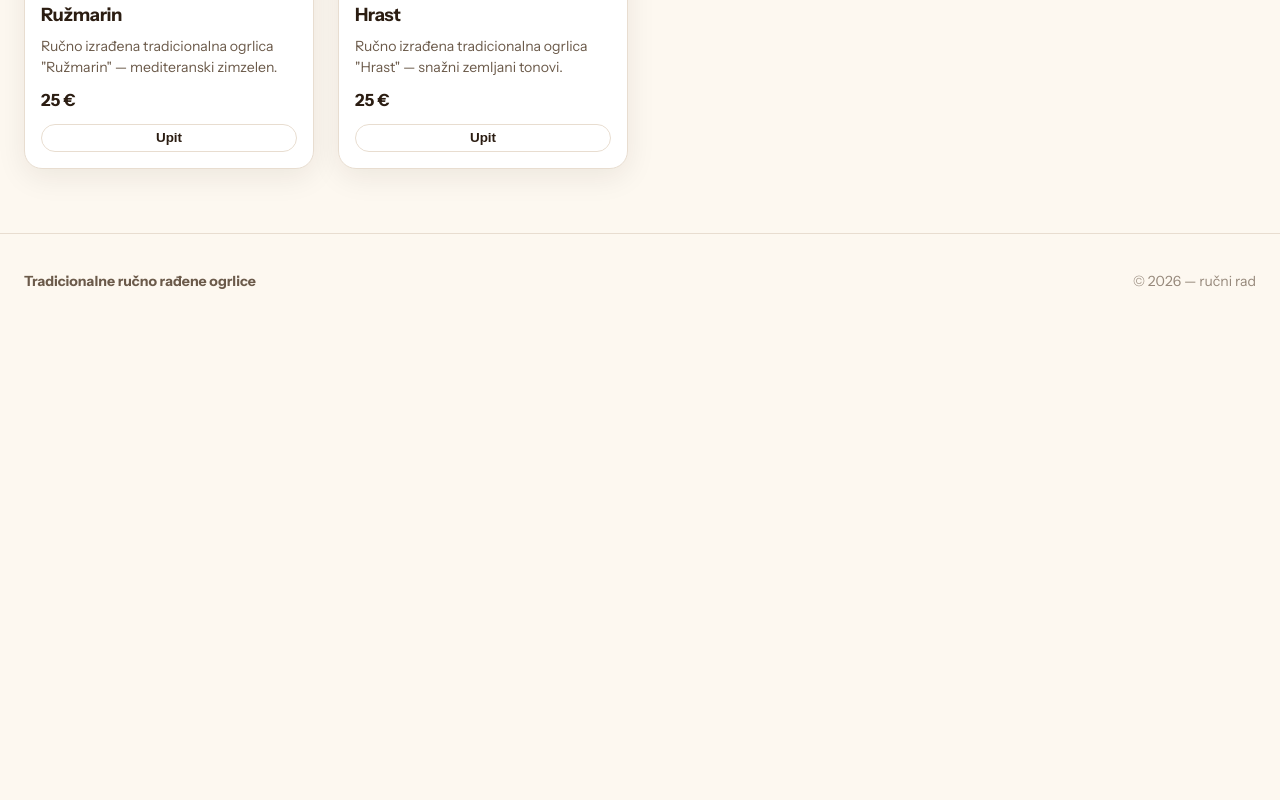
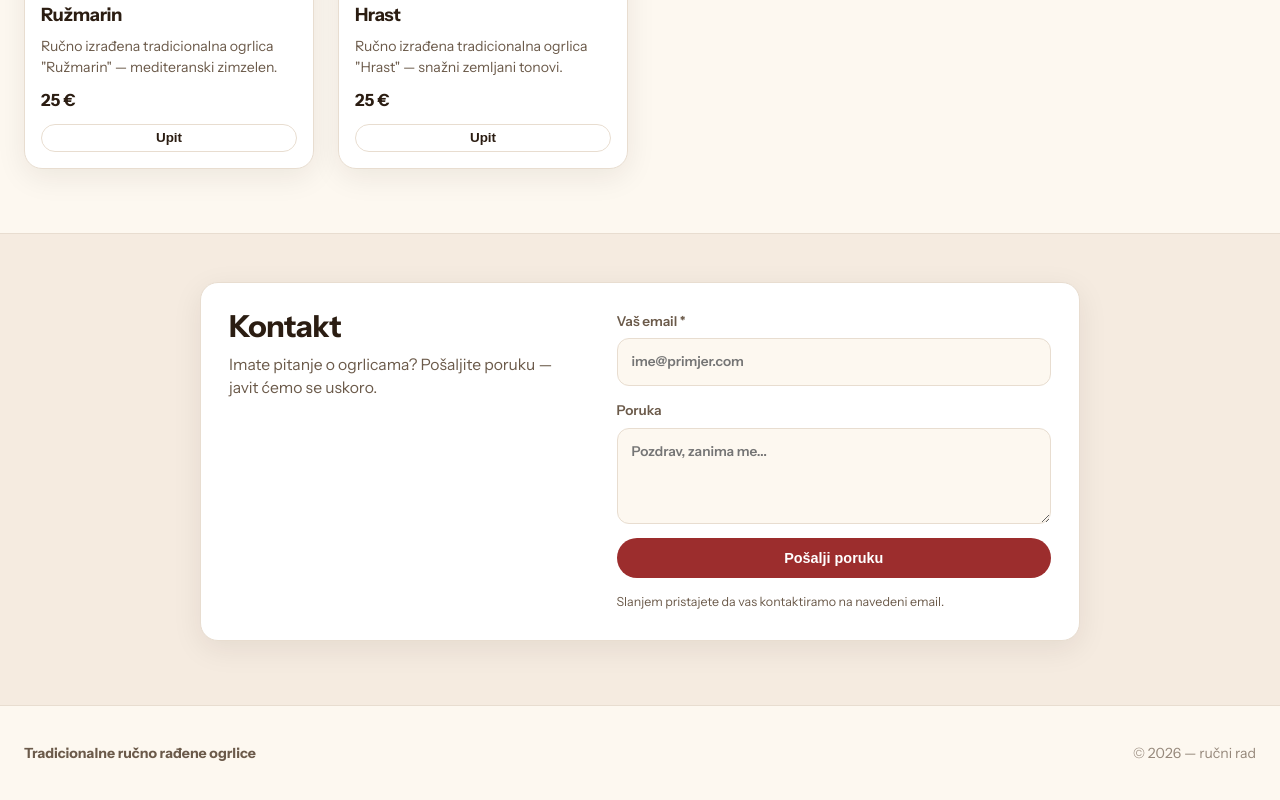
Before and after one commit to IvanStrahija/NecklaceShowcase, an Astro site in the folder frontend/: page / in a window 1280 px wide. Shown: the part 2392-3192 px from the top of the page. Before the commit the page ends 2720 px from the top, so only its background shows below. Built offline with nearby package versions, Linux system fonts and the light colour scheme; Astro itself is replaced by a stand-in of ours.

Commit message:
fix: add contact form at #kontakt, new favicon from necklace.png, remove FormSubmit disclosure
- Layout.astro:55-86: add <section id="kontakt" class="contact"> with FormSubmit form (email+message, honeypot, _next dynamic via JS), moves footer id from footer to section so Kontakt nav scrolls to visible form
- Layout.astro:36-40: expand favicon links to include favicon.ico, favicon.svg (embedded PNG), favicon-32x32.png/16x16.png and apple-touch-icon.png
- Layout.astro:95: change form-meta from 'Slanjem pristajete... Poruka ide na kvizazist@gmail.com putem FormSubmit.' to 'Slanjem pristajete da vas kontaktiramo na navedeni email.' (both contact and inquiry modals)
- Layout.astro:262-266: update contact-next hidden input dynamically to origin+base for dev/prod
- global.css:132-138: add .contact, .contact-card, .contact-intro styles
- frontend/public: generate favicon set from necklace.png (512x512) via Pillow: favicon.ico (16/32/48), favicon.png, favicon-16x16.png, favicon-32x32.png, favicon-48x48.png, apple-touch-icon.png (180), android-chrome 192/512, and embedded-PNG favicon.svg (38KB)
- Verified build has 0 'Poruka ide' strings, favicon links present and files copied to dist, contact section renders at dist/index.html and dist/necklace/*/index.html

```diff
--- a/frontend/src/layouts/Layout.astro
+++ b/frontend/src/layouts/Layout.astro
@@ -33,7 +33,11 @@ const hvalaUrlStatic = new URL(base + "hvala/", site + "/").toString();
     <link rel="preconnect" href="https://fonts.googleapis.com">
     <link rel="preconnect" href="https://fonts.gstatic.com" crossorigin>
     <link href="https://fonts.googleapis.com/css2?family=Instrument+Sans:wght@400;600;700&display=swap" rel="stylesheet">
+    <link rel="icon" href={`${base}favicon.ico`} sizes="any" />
     <link rel="icon" type="image/svg+xml" href={`${base}favicon.svg`} />
+    <link rel="icon" type="image/png" href={`${base}favicon-32x32.png`} sizes="32x32" />
+    <link rel="icon" type="image/png" href={`${base}favicon-16x16.png`} sizes="16x16" />
+    <link rel="apple-touch-icon" href={`${base}apple-touch-icon.png`} />
   </head>
   <body>
     <header class="header">
@@ -48,7 +52,40 @@ const hvalaUrlStatic = new URL(base + "hvala/", site + "/").toString();
     <main>
       <slot />
     </main>
-    <footer class="footer" id="kontakt">
+    <section id="kontakt" class="contact">
+      <div class="container">
+        <div class="contact-card">
+          <div class="contact-intro">
+            <h2>Kontakt</h2>
+            <p>Imate pitanje o ogrlicama? Pošaljite poruku — javit ćemo se uskoro.</p>
+          </div>
+          <form
+            class="contact-form"
+            action="https://formsubmit.co/kvizazist@gmail.com"
+            method="POST"
+          >
+            <input type="hidden" name="_captcha" value="false" />
+            <input type="hidden" name="_subject" value="Upit s kontakt forme — ogrlice" />
+            <input type="hidden" name="_next" id="contact-next" value={hvalaUrlStatic} />
+            <input type="text" name="_honey" class="form-honey" tabindex="-1" autocomplete="off" />
+            <div class="form-grid">
+              <label>
+                Vaš email *
+                <input type="email" name="email" required placeholder="ime@primjer.com" />
+              </label>
+              <label>
+                Poruka
+                <textarea name="message" required placeholder="Pozdrav, zanima me..."></textarea>
+              </label>
+              <button type="submit" class="btn btn-primary" style="width:100%">Pošalji poruku</button>
+              <div class="form-meta">Slanjem pristajete da vas kontaktiramo na navedeni email.</div>
+            </div>
+          </form>
+        </div>
+      </div>
+    </section>
+
+    <footer class="footer">
       <div class="container footer-inner">
         <div>
           <strong>Tradicionalne ručno rađene ogrlice</strong>
@@ -92,7 +129,7 @@ const hvalaUrlStatic = new URL(base + "hvala/", site + "/").toString();
               <textarea name="message" placeholder="Pozdrav, zanima me ogrlica..."></textarea>
             </label>
             <button type="submit" class="btn btn-primary" style="width:100%">Pošalji upit</button>
-            <div class="form-meta">Slanjem pristajete da vas kontaktiramo na navedeni email. Poruka ide na kvizazist@gmail.com putem FormSubmit.</div>
+            <div class="form-meta">Slanjem pristajete da vas kontaktiramo na navedeni email.</div>
           </div>
         </form>
       </div>
@@ -227,6 +264,8 @@ const hvalaUrlStatic = new URL(base + "hvala/", site + "/").toString();
       // Use current origin + base + hvala/
       const hvalaUrl = new URL(base + 'hvala/', window.location.origin).toString();
       if (fsNext) fsNext.value = hvalaUrl;
+      const contactNext = document.getElementById('contact-next') as HTMLInputElement | null;
+      if (contactNext) contactNext.value = hvalaUrl;
 
       function openModal(detail: {id:string,name:string}) {
         if (!modal) return;
--- a/frontend/src/styles/global.css
+++ b/frontend/src/styles/global.css
@@ -128,6 +128,14 @@ img { display: block; max-width: 100%; }
 .breadcrumbs { padding: 18px 0 0; font-size: 0.85rem; color: var(--muted); }
 .breadcrumbs a:hover { color: var(--text); text-decoration: underline; }
 
+/* Contact */
+.contact { padding: 48px 0 64px; border-top: 1px solid var(--border); background: var(--bg-warm); }
+.contact-card { display: grid; gap: 32px; background: var(--card-bg); border: 1px solid var(--border); border-radius: var(--radius); padding: 28px; box-shadow: var(--shadow); max-width: 880px; margin: 0 auto; }
+@media (min-width: 900px) { .contact-card { grid-template-columns: 0.9fr 1.1fr; align-items: start; } }
+.contact-intro h2 { font-size: 1.9rem; letter-spacing: -0.02em; margin: 0 0 10px; line-height: 1.05; }
+.contact-intro p { color: var(--muted); margin: 0; font-size: 0.98rem; line-height: 1.5; }
+.contact-form { display: block; }
+
 /* Footer */
 .footer { border-top: 1px solid var(--border); padding: 36px 0; color: var(--muted); font-size: 0.88rem; }
 .footer-inner { display: flex; flex-wrap: wrap; gap: 16px; justify-content: space-between; }
```
Also changed, not shown: frontend/public/android-chrome-192x192.png (added), frontend/public/android-chrome-512x512.png (added), frontend/public/apple-touch-icon.png (added), frontend/public/favicon-16x16.png (added), frontend/public/favicon-32x32.png (added), frontend/public/favicon-48x48.png (added), frontend/public/favicon.ico, frontend/public/favicon.png (added), frontend/public/favicon.svg.
